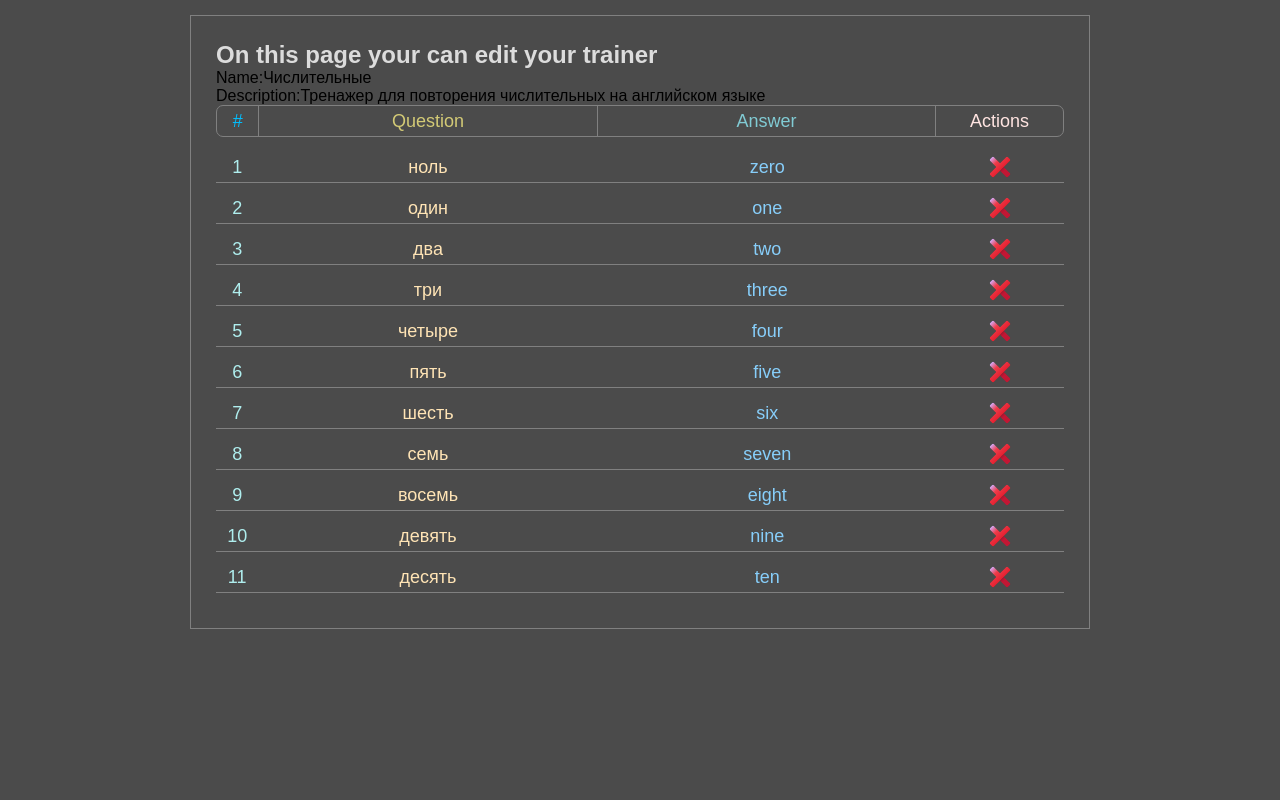
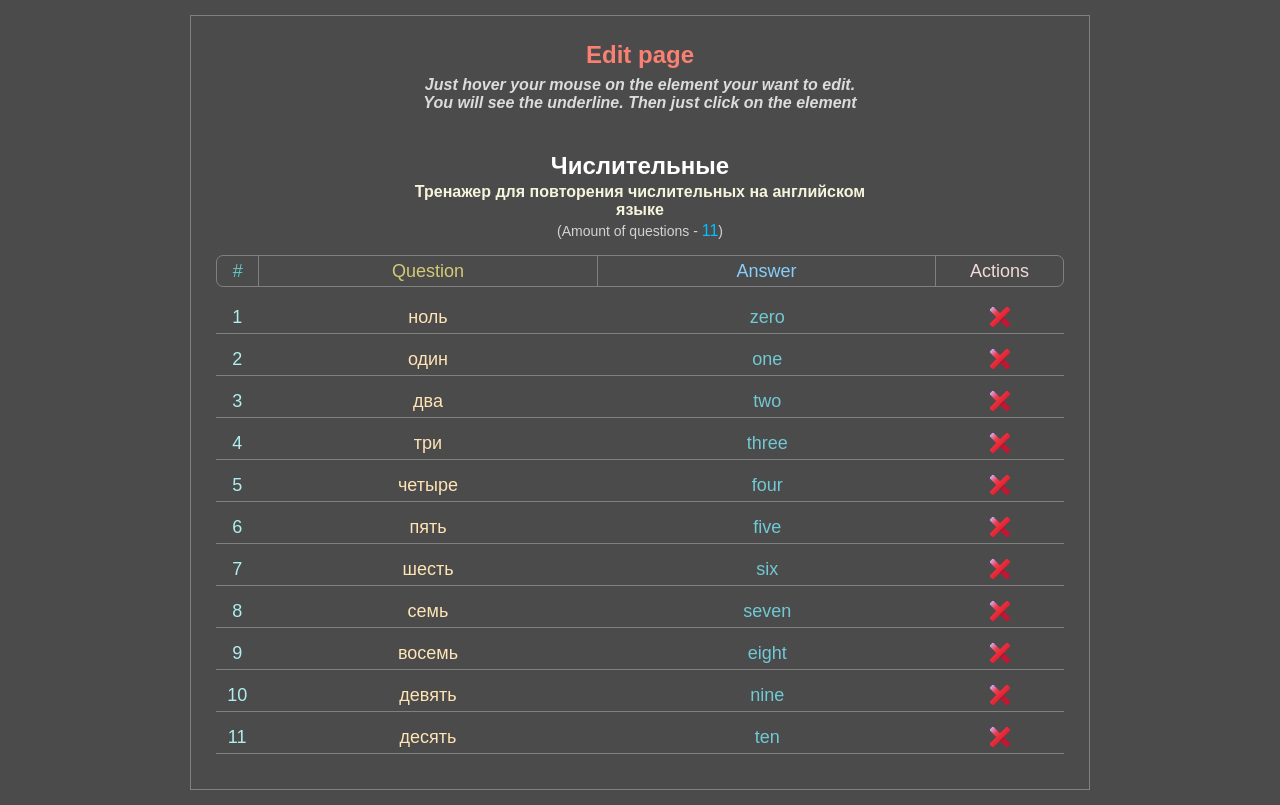
Before and after one commit to NathanBailie/Trainer-constructor, a React (Create React App) app: page / in a window 1280 px wide. Built offline with nearby package versions, Linux system fonts and the light colour scheme.

Commit message:
created edit page

```diff
--- a/src/components/App/App.js
+++ b/src/components/App/App.js
@@ -8,7 +8,7 @@ import { useState, useEffect } from 'react';
 const App = () => {
 	const allData = [
 		{
-			name: 'Числительные', description: 'Тренажер для повторения числительных на английском языке', id: uuid(), active: true,
+			name: 'Числительные', description: 'Тренажер для повторения числительных на английском языке', id: uuid(), nameEdit: false, descrEdit: false, active: true,
 			items: [
 				onCreateItem('ноль', 'zero'),
 				onCreateItem('один', 'one'),
@@ -24,7 +24,7 @@ const App = () => {
 			],
 		},
 		{
-			name: 'Цвета', description: 'Тренажер для повторения различных цветов на английском языке', id: uuid(), active: false,
+			name: 'Цвета', description: 'Тренажер для повторения различных цветов на английском языке', id: uuid(), nameEdit: false, descrEdit: false, active: false,
 			items: [
 				onCreateItem('красный', 'red'),
 				onCreateItem('зеленый', 'green'),
@@ -46,7 +46,6 @@ const App = () => {
 
 	const [data, setData] = useState(allData);
 	const [activeTrainer, setActiveTrainer] = useState([]);
-	const [edit, setEdit] = useState(false);
 	const amountOfTrainers = data.length;
 	useEffect(() => {
 		const actTrainer = data.filter(item => item.active);
@@ -54,7 +53,7 @@ const App = () => {
 	}, [data]);
 
 	function onCreateItem(question, answer) {
-		return { question: question, answer: answer, id: uuid() };
+		return { question: question, answer: answer, id: uuid(), questionEdit: false, answerEdit: false };
 	};
 
 	function onToggleProperty(id, prop) {
@@ -82,6 +81,50 @@ const App = () => {
 		setData(newData);
 	};
 
+	function onToggleItemProp(trainerId, prop, itemId) {
+		const oldTrainer = data.filter(trainer => trainer.id === trainerId);
+		const oldTrainerIndex = data.findIndex(trainer => trainer.id === oldTrainer[0].id);
+		let newTrainer;
+
+		if (prop === 'questionEdit' || prop === 'answerEdit') {
+			const [{ items }] = oldTrainer;
+			const newItems = items.map(item => {
+				if (item.id === itemId) {
+					return { ...item, [prop]: true };
+				}
+				return item;
+			});
+			newTrainer = { ...oldTrainer[0], ['items']: newItems };
+		};
+		if (prop === 'nameEdit' || prop === 'descrEdit') {
+			newTrainer = { ...oldTrainer[0], [prop]: true };
+		};
+		const newData = [...data.slice(0, oldTrainerIndex), newTrainer, ...data.slice(oldTrainerIndex) + 1];
+		setData(newData);
+	};
+
+	function onChangevalue(trainerId, prop, propValue, valueEdit, itemId) {
+		console.log(prop)
+		const oldTrainer = data.filter(trainer => trainer.id === trainerId);
+		const oldTrainerIndex = data.findIndex(trainer => trainer.id === oldTrainer[0].id);
+		let newTrainer;
+		if (prop === 'question' || prop === 'answer') {
+			const [{ items }] = oldTrainer;
+			const newItems = items.map(item => {
+				if (item.id === itemId) {
+					return { ...item, [prop]: propValue, [valueEdit]: false };
+				}
+				return item;
+			});
+			newTrainer = { ...oldTrainer[0], ['items']: newItems };
+		};
+		if (prop === 'name' || prop === 'description') {
+			newTrainer = { ...oldTrainer[0], [prop]: propValue, [valueEdit]: false };
+		};
+		const newData = [...data.slice(0, oldTrainerIndex), newTrainer, ...data.slice(oldTrainerIndex) + 1];
+		setData(newData);
+	}
+
 
 	return (
 		<div className="app">
@@ -89,7 +132,9 @@ const App = () => {
 				<div className="app__wraper">
 					<TrainerForm
 						activeTrainer={activeTrainer}
-						onRemoveItem={onRemoveItem} />
+						onRemoveItem={onRemoveItem}
+						onToggleItemProp={onToggleItemProp}
+						onChangevalue={onChangevalue} />
 					{/* <TrainersList
 						data={data}
 						onToggleProperty={onToggleProperty}
--- a/src/components/App/app.scss
+++ b/src/components/App/app.scss
@@ -3,6 +3,10 @@
 	padding: 0;
 	margin: 0;
 	font-family: sans-serif;
+}
+
+body {
+	background: #4b4b4b;
 }
 
 .container {
@@ -13,11 +17,9 @@
 }
 
 .app {
-	padding-top: 15px;
-	width: 100vw;
-	height: 100vh;
-	// background: linear-gradient(to bottom right, black, grey);
-	background: #4b4b4b;
+	padding: 15px;
+	width: 100%;
+	height: 100%;
 
 	&__wraper {
 		display: flex;
--- a/src/components/ItemList/itemList.scss
+++ b/src/components/ItemList/itemList.scss
@@ -18,7 +18,7 @@
 	p {
 		display: block;
 		text-decoration: none;
-		color: Moccasin;
+		color: Beige;
 		margin-bottom: 20px;
 		font-size: 16px;
 		line-height: 20px;
--- a/src/components/TrainerForm/TrainerForm.js
+++ b/src/components/TrainerForm/TrainerForm.js
@@ -1,16 +1,52 @@
 import './trainerForm.scss';
-import remove from './remove.png'
+import remove from './remove.png';
+import { useState } from 'react';
 
-const TrainerForm = ({ activeTrainer, onRemoveItem }) => {
+const TrainerForm = ({ activeTrainer, onRemoveItem, onToggleItemProp, onChangevalue }) => {
+	const [nameValue, setNameValue] = useState('');
+	const [descrValue, setDescrValue] = useState('');
+	const [questionValue, setQuestionvalue] = useState('');
+	const [answerValue, setAnswerValue] = useState('');
+
 	if (activeTrainer.length > 0) {
-		const [{ name, description, id, items }] = activeTrainer;
+		const [{ name, description, id, items, nameEdit, descrEdit }] = activeTrainer;
+		const amountOfItems = items.length;
 		const result = items.map((item, index) => {
-			const { question, answer } = item;
+			const { question, answer, questionEdit, answerEdit } = item;
 			return (
 				<div className="trainerForm__item" key={item.id}>
 					<span className="trainerForm__numb">{index + 1}</span>
-					<span className="trainerForm__ques">{question}</span>
-					<span className="trainerForm__answ">{answer}</span>
+					{!questionEdit ?
+						<span
+							className="trainerForm__ques"
+							onClick={() => {
+								onToggleItemProp(id, 'questionEdit', item.id,);
+								setQuestionvalue(question)
+							}}
+						>{question}</span>
+						:
+						<input
+							value={questionValue}
+							onChange={(e) => setQuestionvalue(e.target.value)}
+							onBlur={() => onChangevalue(id, 'question', questionValue, 'questionEdit', item.id)}
+							className="trainerForm__questionInput" />
+					}
+					{!answerEdit ?
+						<span
+							className="trainerForm__answ"
+							onClick={() => {
+								onToggleItemProp(id, 'answerEdit', item.id,);
+								setAnswerValue(answer)
+							}}
+						>{answer}</span>
+						:
+						<input
+							value={answerValue}
+							onChange={(e) => setAnswerValue(e.target.value)}
+							onBlur={() => onChangevalue(id, 'answer', answerValue, 'answerEdit', item.id)}
+							className="trainerForm__answerInput"
+						/>
+					}
 					<span className="trainerForm__remove">
 						<img
 							src={remove}
@@ -24,13 +60,47 @@ const TrainerForm = ({ activeTrainer, onRemoveItem }) => {
 
 		return (
 			<div className="trainerForm">
-				<h2>On this page your can edit your trainer</h2>
-				<p className='trainerForm__name'>Name:
-					<span>{name}</span>
-				</p>
-				<p className='trainerForm__description'>Description:
-					<span>{description}</span>
-				</p>
+				<h2 className='trainerForm__title'>Edit page</h2>
+				<h3 className='trainerForm__subtitle'>Just hover your mouse on the element your want to edit. You will see the underline. Then just click on the element</h3>
+				{!nameEdit ?
+					<h2
+						className='trainerForm__name'
+						title="The name of the trainer"
+						onClick={() => {
+							onToggleItemProp(id, 'nameEdit');
+							setNameValue(name)
+						}}
+					>{name}</h2>
+					:
+					<input
+						value={nameValue}
+						onChange={(e) => setNameValue(e.target.value)}
+						onBlur={() => onChangevalue(id, 'name', nameValue, 'nameEdit')}
+						className="trainerForm__nameInput"
+					/>
+				}
+				{!descrEdit ?
+					<h4
+						className='trainerForm__description'
+						title="The description of the trainer"
+						onClick={() => {
+							onToggleItemProp(id, 'descrEdit');
+							setDescrValue(description)
+						}}
+					>{description}</h4>
+					:
+					<textarea
+						value={descrValue}
+						onChange={(e) => setDescrValue(e.target.value)}
+						onBlur={() => onChangevalue(id, 'description', descrValue, 'descrEdit')}
+						className="trainerForm__descrArea"
+					/>
+				}
+
+
+
+				<p className="trainerForm__questAmount">(Amount of questions - <span>{amountOfItems}</span>)</p>
+
 				<div className="trainerForm__head">
 					<span className="trainerForm__number">#</span>
 					<span className="trainerForm__question">Question</span>
--- a/src/components/TrainerForm/trainerForm.scss
+++ b/src/components/TrainerForm/trainerForm.scss
@@ -1,8 +1,98 @@
 .trainerForm {
 	width: 100%;
 
-	h2 {
+	&__title {
+		color: Salmon;
+		text-align: center;
+		margin-bottom: 7px;
+		user-select: none;
+	}
+
+	&__subtitle {
+		max-width: 450px;
+		text-align: center;
 		color: Gainsboro;
+		font-style: italic;
+		font-size: 16px;
+		user-select: none;
+		margin: 0 auto 40px;
+	}
+
+	&__name,
+	&__description {
+		margin-bottom: 5px;
+		user-select: none;
+		text-align: center;
+		cursor: pointer;
+
+		&:hover {
+			text-decoration: underline 2px;
+			transform: scale(1.02);
+		}
+
+		&:active {
+			text-decoration: underline 2px;
+			transform: scale(0.98);
+		}
+	}
+
+	&__name {
+		color: white;
+		max-width: 500px;
+		margin: 0 auto 3px;
+	}
+
+	&__description {
+		color: Beige;
+		max-width: 500px;
+		margin: 0 auto 3px;
+	}
+
+	&__nameInput,
+	&__descrArea {
+		height: 30px;
+		width: 500px;
+		padding-left: 10px;
+		font-size: 14px;
+		border-radius: 7px;
+		border: none;
+		margin: 0 auto 5px;
+		display: block;
+	}
+
+	&__nameInput {
+		background: LavenderBlush;
+		box-shadow: 0px 0px 3px Gainsboro;
+
+		&:focus {
+			outline: solid DarkGrey 2px;
+			box-shadow: 0px 0px 3px 2px DarkGray;
+		}
+	}
+
+	&__descrArea {
+		background: Beige;
+		box-shadow: 0px 0px 3px Beige;
+		resize: none;
+		height: 100px;
+
+		&:focus {
+			outline: solid Gray 2px;
+			box-shadow: 0px 0px 3px 2px AntiqueWhite;
+		}
+	}
+
+	&__questAmount {
+		text-align: center;
+		color: LightGray;
+		margin-bottom: 15px;
+		font-size: 14px;
+		user-select: none;
+
+		span {
+			color: DeepSkyBlue;
+			font-size: 16px;
+		}
 	}
 
 	&__head,
@@ -13,9 +103,13 @@
 		align-items: center;
 		text-align: center;
 		font-size: 18px;
-		color: white;
+		color: LightCyan;
 		border: 1px solid grey;
 		border-radius: 7px;
+	}
+
+	&__head {
+		margin-bottom: 15px;
 	}
 
 	&__number,
@@ -41,16 +135,9 @@
 		display: flex;
 		justify-content: center;
 		align-items: center;
+		user-select: none;
 	}
 
-	&__question,
-	&__ques,
-	&__answer,
-	&__answ,
-	&__actions,
-	&__remove {
-		cursor: pointer;
-	}
 
 	&__ques,
 	&__answ {
@@ -70,16 +157,17 @@
 	&__number,
 	&__numb {
 		grid-column: 1;
-		user-select: none;
 	}
 
 	&__question,
-	&__ques {
+	&__ques,
+	&__questionInput {
 		grid-column: 2 / 10;
 	}
 
 	&__answer,
-	&__answ {
+	&__answ,
+	&__answerInput {
 		grid-column: 10 / 18;
 	}
 
@@ -88,12 +176,8 @@
 		grid-column: 18 / 21;
 	}
 
-	&__head {
-		margin-bottom: 15px;
-	}
-
 	&__number {
-		color: DeepSkyBlue;
+		color: rgb(100, 197, 197);
 	}
 
 	&__question {
@@ -101,11 +185,11 @@
 	}
 
 	&__answer {
-		color: rgb(129, 203, 212);
+		color: LightSkyBlue;
 	}
 
 	&__actions {
-		color: MistyRose;
+		color: rgb(241, 219, 216);
 	}
 
 	&__item {
@@ -114,6 +198,7 @@
 		border-radius: 0;
 		border-bottom: 1px solid grey;
 		margin-bottom: 10px;
+		height: 32px;
 	}
 
 	&__numb {
@@ -124,13 +209,42 @@
 		color: Moccasin;
 	}
 
+	&__questionInput,
+	&__answerInput {
+		height: 30px;
+		padding-left: 10px;
+		font-size: 14px;
+		border-radius: 7px;
+		border: none;
+	}
+
+	&__questionInput {
+		background: NavajoWhite;
+		box-shadow: 0px 0px 3px NavajoWhite;
+
+		&:focus {
+			outline: solid Peru 2px;
+			box-shadow: 0px 0px 3px 2px Chocolate;
+		}
+	}
+
+	&__answerInput {
+		background: PaleTurquoise;
+		box-shadow: 0px 0px 3px DeepSkyBlue;
+
+		&:focus {
+			outline: solid DodgerBlue 2px;
+			box-shadow: 0px 0px 3px 2px DodgerBlue;
+			// border: 1px solid SaddleBrown;
+		}
+	}
+
 	&__answ {
-		color: LightSkyBlue;
+		color: rgb(113, 201, 212);
 	}
 
 	&__remove {
 		cursor: pointer;
-		user-select: none;
 		padding: 2px;
 
 
```
